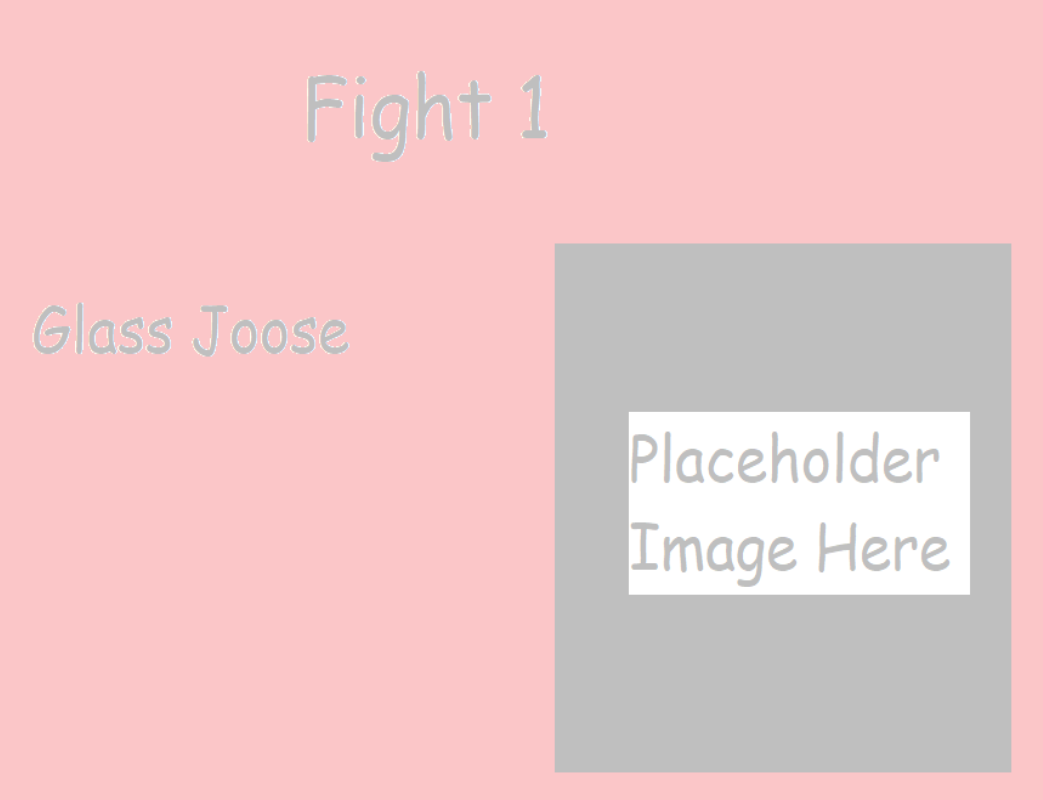
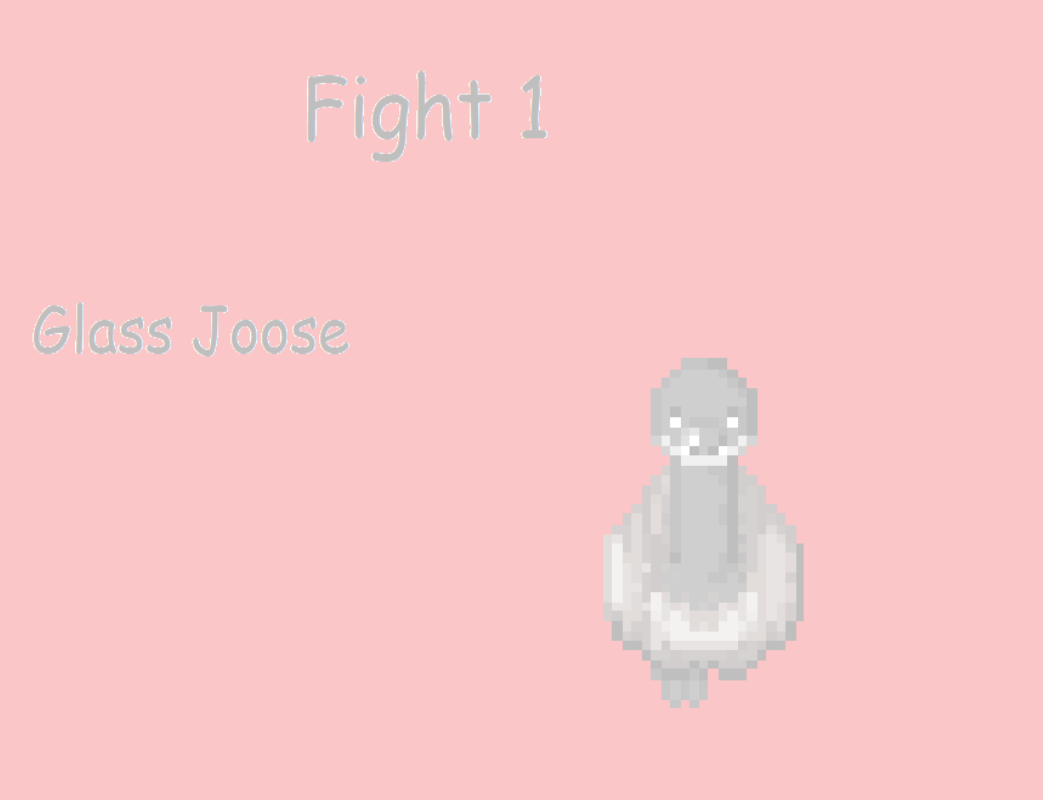
Before and after one commit to Skusmirek/capstone_goosePunch, a website: page fightOne.html in a window 1280 px wide. Shown: the whole page, without its empty margins (191-1234 px from the left). Drawn offline with nearby package versions, Linux system fonts and the light colour scheme.

Commit message:
[finishes #185099992] created all fight intro imgs

```diff
--- a/fightOne.html
+++ b/fightOne.html
@@ -8,9 +8,11 @@
 </head>
 <body>
 
-  <img style="display: none;" id="introImageOne" src="images/placeholderFight1Image.png" alt="Fight one, Glass Joose">
+  <img style="display: none;" id="introImageOne" src="images/fight1Image.png" alt="Fight one, Glass Joose">
   <img style="display: none;" id="arenaImage"  src="images/arena.png" alt="arena">
   <img style="display: none;" id="fightStartImage" src="images/fight.png" alt="">
+  <img style="display: none;" id="glassJoose" src="images/goose1.png" alt="">
+  <img style="display: none;" id="littleRac" src="images/littleRac.png" alt="">
 
 
 
--- a/fightOne.js
+++ b/fightOne.js
@@ -37,25 +37,35 @@ $(function() {
 
   // Display the default image for Glass Joose
 
-  //$glassJoose =
+  $glassJoose = $('#glassJoose');
+  $glassJoose.delay(5700).fadeIn(500);
 
   // Position Glass Joose
 
-  //$glassJoose.css({
-
-  // })
+  $glassJoose.css({
+    position: 'absolute',
+    left: '47%',
+    top: '45%',
+    width: '6%',
+    height: '13%'
+   })
 
 
 
   // Display the default image for Little Rac
 
-  // $littleRac =
+   $littleRac = $('#littleRac');
+   $littleRac.delay(5700).fadeIn(500);
 
   // Position Little Rac
 
-  // $littleRac.css({
-
-  // })
+  $littleRac.css({
+    position: 'absolute',
+    left: '47%',
+    top: '65%',
+    width: '6%',
+    height: '13%'
+   })
 
 
   // Notify the player that the fight has started
```
Also changed, not shown: images/fight1Image.png (added), images/fight2Image.png (added), images/fight3Image.png (added), images/goose1.png (added), images/goose2.png (added), images/goose3.png (added), images/littleRac.png (added), images/placeholderFight1Image.png (deleted).
